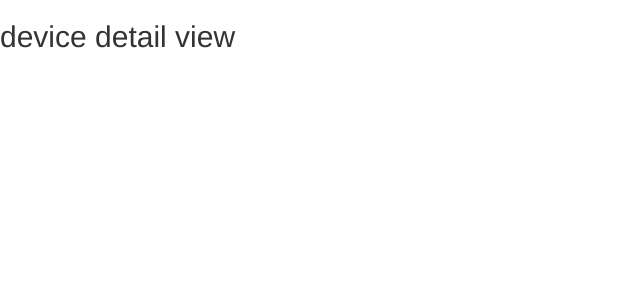
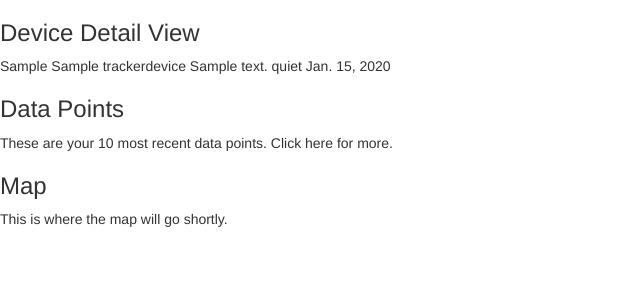
Before and after one commit to pattern-of-life/tracker, a Django app: page /device/1/detail in a window 1280 px wide. Shown: the top 300 px of the page, without its empty margins (0-640 px from the left). Run offline with Django 3.2, Linux system fonts and the light colour scheme; tables that the repository leaves empty hold one stand-in row (values such as "Sample post"); some libraries are stand-ins or nearby versions.

Commit message:
adding in details to detail device view class and template

```diff
--- a/tracker_device/templates/tracker_device/detail_device.html
+++ b/tracker_device/templates/tracker_device/detail_device.html
@@ -1,6 +1,14 @@
 {% extends "tracker/base.html" %}
 
 {% block body %}
-    <h2>device detail view</h2>
-        {# some more html here #}
+    <h3>Device Detail View</h3>
+        {{ device.device_type }}
+        {{ device.title }}
+        {{ device.description }}
+        {{ device.mode }}
+        {{ device.date_created }}
+    <h3>Data Points</h3>
+        <p>These are your 10 most recent data points.  Click here for more.</p>
+    <h3>Map</h3>
+        <p>This is where the map will go shortly.</p>
 {% endblock %}
--- a/tracker_device/views.py
+++ b/tracker_device/views.py
@@ -77,6 +77,13 @@ class DetailDeviceView(DetailView):
     device and display map"""
     model = TrackerDevice
     template_name = 'tracker_device/detail_device.html'
+
+    def get_context_data(self, **kwargs):
+        context = super(DetailDeviceView, self).get_context_data(**kwargs)
+        pk = kwargs['object'].pk
+        context['device'] = TrackerDevice.objects.filter(pk=pk).first()
+        # import pdb; pdb.set_trace()
+        return context
 
 
 def verify_route_ownership(user, pk):
--- a/tracker_profile/templates/tracker_profile/profile.html
+++ b/tracker_profile/templates/tracker_profile/profile.html
@@ -19,7 +19,7 @@
 
   <ul>
     {% for device in object.user.devices.all %}
-      <li>{{ device.title }}</li>
+      <li>{{ device.title }} {{ device.pk }}</li>
     {% endfor %}
   </ul>
 
```
